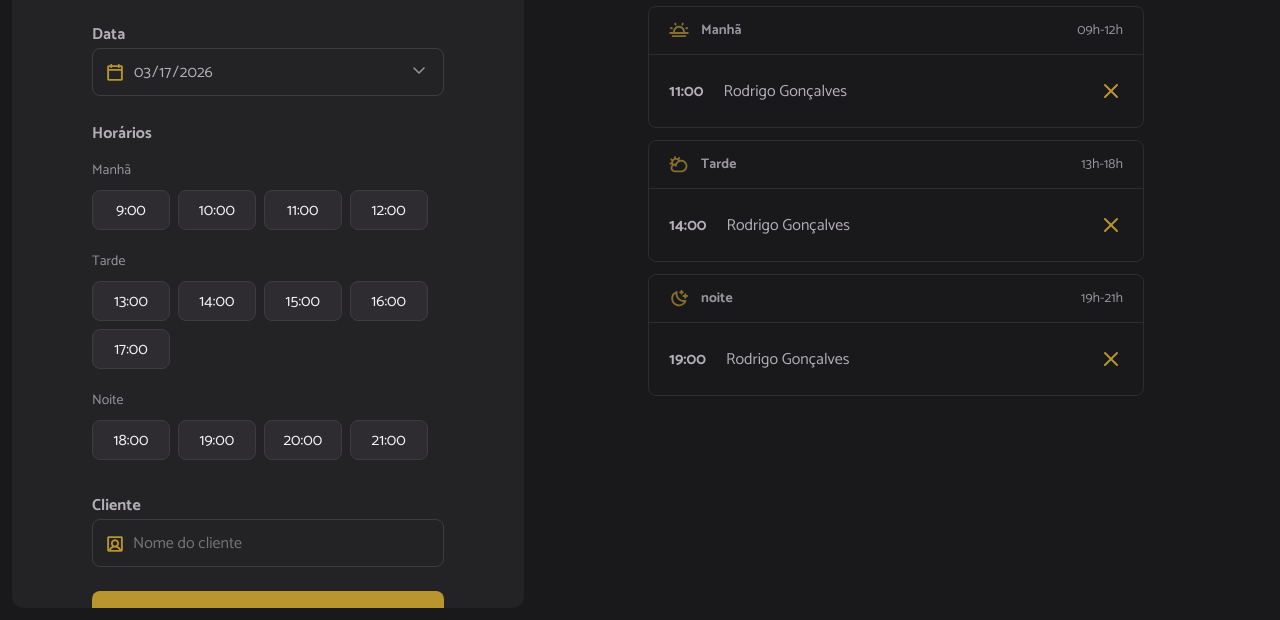
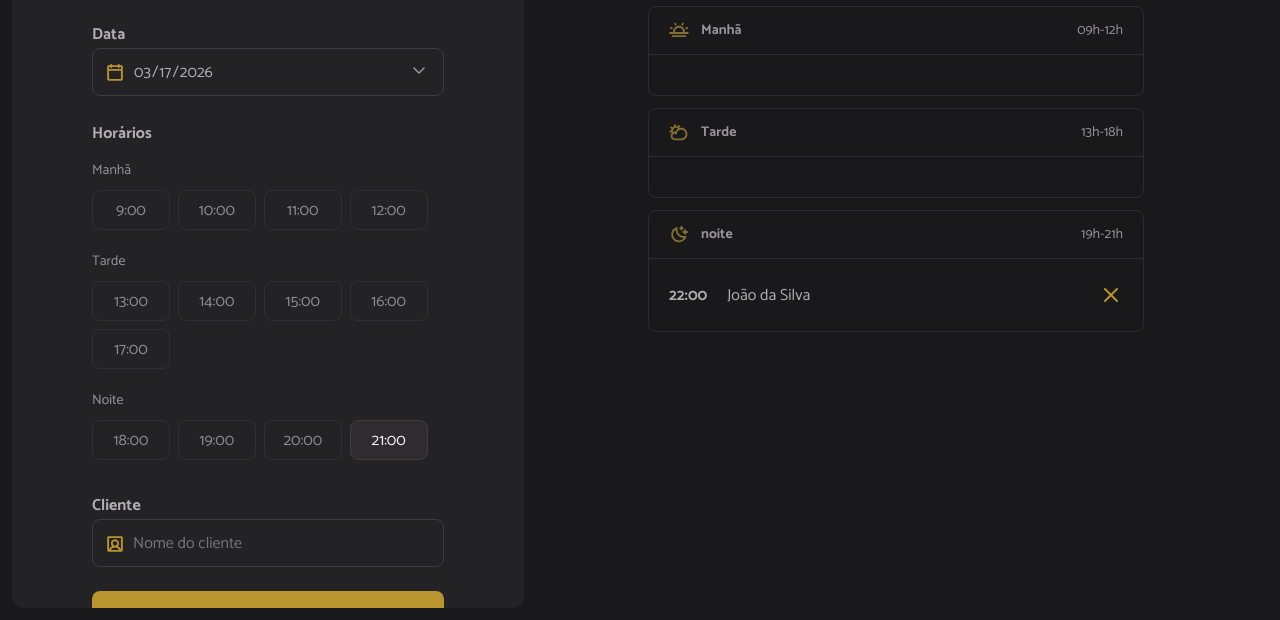
Before and after one commit to ehoThigas/project-hairday, a website built with webpack: page index.html in a window 1280 px wide. Shown: the part 180-800 px from the top of the page. Built offline with nearby package versions, Linux system fonts and the light colour scheme; data requests are answered from the project's data file.

Commit message:
Progress project

```diff
--- a/server.json
+++ b/server.json
@@ -1,3 +1,9 @@
 {
-    "schedules": []
+  "schedules": [
+    {
+      "id": 1773779102569,
+      "name": "João da Silva",
+      "when": "2026-03-17T22:00:00.000Z"
+    }
+  ]
 }
--- a/src/main.js
+++ b/src/main.js
@@ -7,4 +7,5 @@ import "./styles/form.css"
 import "./styles/schedule.css"
 
 import "./modules/form/submit.js"
+import "./modules/form/date-change.js"
 import "./modules/page-load.js"
--- /dev/null
+++ b/src/modules/form/date-change.js
@@ -0,0 +1,5 @@
+import { scheduleDays } from "../schedules/load.js"
+
+const selectedDate = document.querySelector('#date');
+
+selectedDate.onchange = () => scheduleDays()
--- a/src/modules/form/hours-load.js
+++ b/src/modules/form/hours-load.js
@@ -5,10 +5,14 @@ import { hoursClick } from "./hours-click.js"
 const hours = document.querySelector('#hours')
 
 export function hoursLoad({ date }){
+    hours.innerHTML = "";
+
     const opening = openingHours.map((hour) => {
         const [scheduleHour] = hour.split(":")
+        const targetDate = dayjs(date)
+        .add(scheduleHour, "hour")
 
-        const isHourPast = dayjs(date).add(scheduleHour, "hour").isAfter(dayjs())
+        const isHourPast = targetDate.isAfter(dayjs())
 
         return {
             hour,
--- a/src/modules/form/submit.js
+++ b/src/modules/form/submit.js
@@ -1,4 +1,5 @@
 import dayjs from "dayjs"
+import { scheduleNew } from "../../services/schedule-new.js"
 
 const form = document.querySelector("form")
 const selectedDate = document.querySelector("#date")
@@ -9,7 +10,7 @@ const inputToday = dayjs(new Date()).format("YYYY-MM-DD")
 selectedDate.value = inputToday
 selectedDate.min = inputToday
 
-form.onsubmit = (e) => {
+form.onsubmit = async (e) => {
     e.preventDefault();
 
     try{
@@ -27,7 +28,7 @@ form.onsubmit = (e) => {
         const when = dayjs(selectedDate.value).add(hour, "hour");
         const id = new Date().getTime();
 
-        console.log({
+        await scheduleNew({
             id,
             name,
             when
--- a/src/modules/schedules/load.js
+++ b/src/modules/schedules/load.js
@@ -1,9 +1,13 @@
+import { scheduleFetchByDay } from "../../services/schedule-fetch-by-day.js";
 import { hoursLoad } from "../form/hours-load.js"
+import { schedulesShow } from "../schedules/show.js"
 
 const selectedDate = document.querySelector("#date")
 
-export function scheduleDays(){
+export async function scheduleDays(){
     const date = selectedDate.value
+    const dailySchedules = await scheduleFetchByDay({ date })
 
-    hoursLoad(date);
+    schedulesShow({ dailySchedules })
+    hoursLoad({ date });
 }
--- /dev/null
+++ b/src/modules/schedules/show.js
@@ -0,0 +1,42 @@
+import dayjs from "dayjs"
+
+const periodMorning = document.querySelector('#period-morning')
+const periodAfternoon = document.querySelector('#period-afternoon')
+const periodNight = document.querySelector('#period-night')
+
+export function schedulesShow({ dailySchedules }){
+    try{
+        periodMorning.innerHTML = "";
+        periodAfternoon.innerHTML = "";
+        periodNight.innerHTML = "";
+
+        dailySchedules.forEach((schedule) => {
+            const item = document.createElement('li');
+            const time = document.createElement('strong');
+            const name = document.createElement('span');
+
+            item.setAttribute("data-id", schedule.id);
+            time.textContent = dayjs(schedule.when).format("HH:mm");
+            name.textContent = schedule.name;
+
+            const cancelIcon = document.createElement('img');
+            cancelIcon.classList.add('cancel-icon');
+            cancelIcon.setAttribute("src", "./src/assets/cancel.svg");
+            cancelIcon.setAttribute("alt", "Cancelar");
+
+            item.append(time, name, cancelIcon);
+            const hour = dayjs(schedule.when).hour();
+
+            if(hour <= 12){
+                periodMorning.appendChild(item);
+            } else if(hour > 12 && hour <= 18){
+                periodAfternoon.appendChild(item);
+            } else {
+                periodNight.appendChild(item);
+            }
+        })
+    } catch(error){
+        alert("Não foi possível exibir os agendamentos.");
+        console.log(error);
+    }
+}
--- /dev/null
+++ b/src/services/api-config.js
@@ -0,0 +1,3 @@
+export const apiConfig = {
+    baseURL: 'http://localhost:3333'
+}
--- /dev/null
+++ b/src/services/schedule-fetch-by-day.js
@@ -0,0 +1,17 @@
+import dayjs from "dayjs"
+import { apiConfig } from "./api-config.js";
+
+export async function scheduleFetchByDay({ date }){
+    try{
+        const response = await fetch(`${apiConfig.baseURL}/schedules`)
+        const data = await response.json()
+        const dailySchedules = data.filter((schedule) =>
+            dayjs(date).isSame(schedule.when, "day")
+        )
+
+        return dailySchedules
+    } catch(error){
+        alert("Não foi possível buscar os agendamentos do dia selecionado.");
+        console.log(error);
+    }
+}
--- /dev/null
+++ b/src/services/schedule-new.js
@@ -0,0 +1,18 @@
+import { apiConfig } from "./api-config.js";
+
+export async function scheduleNew({ id, name, when }){
+    try{
+        await fetch (`${apiConfig.baseURL}/schedules`, {
+            method: 'POST',
+            headers: {
+                "Content-Type": "application/json"
+            },
+            body: JSON.stringify({ id, name, when })
+        })
+
+        alert("Agendamento realizado com sucesso!")
+    } catch(error){
+        alert("Não foi possível realizar o agendamento, tente novamente mais tarde.");
+        console.log(error);
+    }
+}
```
Also changed, not shown: index.html (+6 -6 lines).
